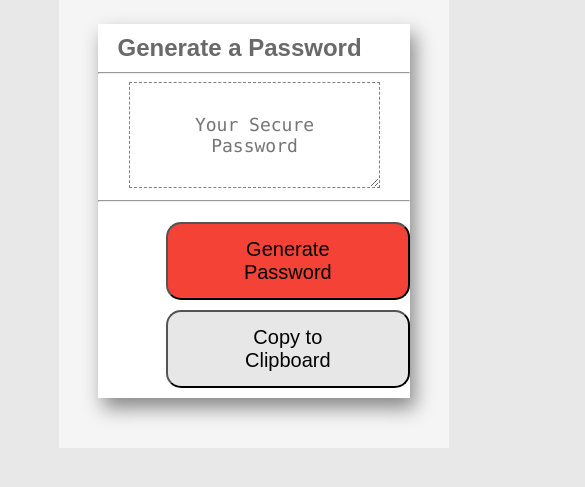
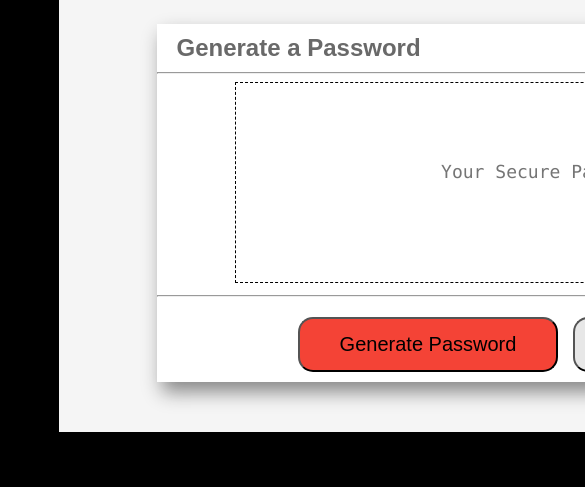
Before and after one commit to Dan-Hammack/Password-Generator, a plain HTML site: page index.html in a window 390 px wide. Shown: the part 123-610 px from the top of the page, 585 px wide, since content can reach past the window. Drawn offline with Linux system fonts and the light colour scheme.

Commit message:
edit javascript and css

```diff
--- a/assets/style.css
+++ b/assets/style.css
@@ -1,8 +1,6 @@
-/* Jamie Morris Homework-3 Random Password Generator */
-/* Styles for Homework 3 */
 /* Styles for body */
 body {
-    background-color: #E8E8E8;
+    background-color: #000000;
     margin: 0 auto;
     font-family: 'Arial', 'Helvetica Neue', Helvetica, sans-serif;
     color: #696969;
@@ -46,7 +44,7 @@ h2 {
 /* Styles for textarea */
 textarea {
     padding: 10%;
-    border: dashed 1px gray;
+    border: dashed 1px rgb(0, 0, 0);
     margin-left: 10%;
     padding-left: 15%;
     padding-right: 15%;
@@ -78,60 +76,3 @@ textarea {
     margin-left: 10px;
     margin-bottom: 10px;
 }
-
-/* Start Media Query */
-/* A Media Query max-width: 980px */
-@media screen and (max-width: 980px) {
-    /* Resized content to fit 980px  */
-    body {
-        max-width: 980px;
-    }
-    /* Styles for the wrapper div */
-    #wrapper {
-        width: 100%;
-        }
-}
-    /* A Media Query max-width: 786px */
-    @media screen and (max-width: 786px) {
-    /* Resized content to fit 786px  */
-    body {
-        max-width: 786px;
-    }
-    /* Styles for the wrapper div */
-    #wrapper {
-        width: 100%;
-        }
-/* Styles for generate button */
-#generate {
-
-    margin-left: 10%;
-    margin-bottom: 10px;
-}
-/* Styles for copy button */
-
-    }
-    /* A Media Query max-width: 640px */
-    @media screen and (max-width: 640px) {
-     /* Resized content to fit 640px  */
-     body {
-        max-width: 640px;
-    }
-
-     #wrapper {
-        width: 100%;
-        }
-        #btn {
-            margin-top: 20px;
-        }
-        /* Styles for generate button */
-        #generate {
-            margin-left: 22%;
-
-        }
-        /* Styles for copy button */
-        #copy {
-            margin-left: 22%;
-
-        }
-
-    }
```
